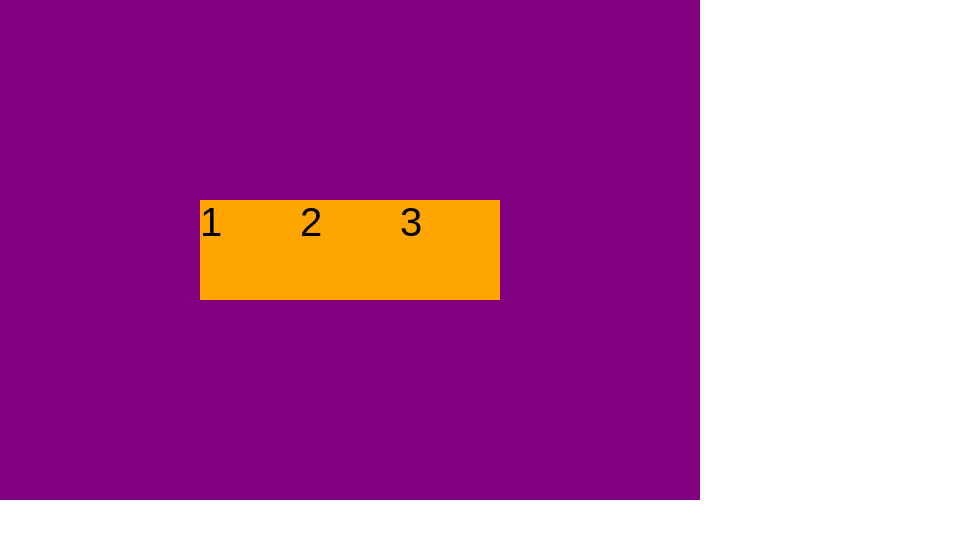
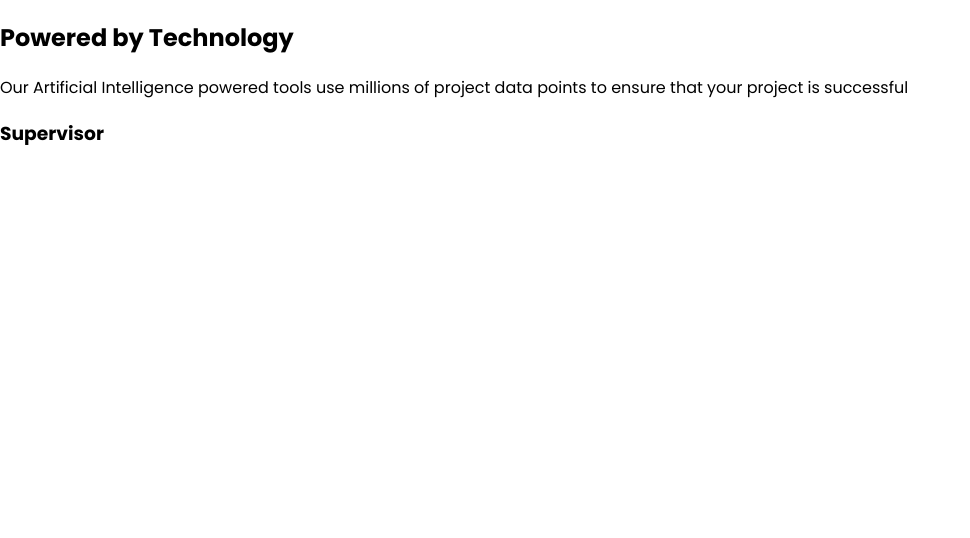
Before and after one commit to MacarenaCarrero/flexbox, a plain HTML site: page index.html in a window 1280 px wide. Shown: the whole page, without its empty margins (0-970 px from the left). Drawn offline with Linux system fonts and the light colour scheme.

Commit message:
praactica

```diff
--- a/css/styles.css
+++ b/css/styles.css
@@ -20,20 +20,5 @@ ul {
 }
 body {
   margin: 0;
-  font-family: sans-serif;
+  font-family: "poppins", sans-serif;
 }
-.container {
-  display: flex;
-  flex-direction;
-  align-items: center;
-  justify-content: center;
-  width: 700px;
-  height: 500px;
-  background-color: purple;
-}
-.box {
-  width: 100px;
-  height: 100px;
-  background-color: orange;
-  font-size: 40px;
-}
--- a/index.html
+++ b/index.html
@@ -3,14 +3,25 @@
 <head>
     <meta charset="UTF-8">
     <meta name="viewport" content="width=device-width, initial-scale=1.0">
+    <link rel="preconnect" href="https://fonts.googleapis.com">
+<link rel="preconnect" href="https://fonts.gstatic.com" crossorigin>
+<link href="https://fonts.googleapis.com/css2?family=Poppins:ital,wght@0,100;0,200;0,300;0,400;0,500;0,600;0,700;0,800;0,900;1,100;1,200;1,300;1,400;1,500;1,600;1,700;1,800;1,900&display=swap" rel="stylesheet">
     <link rel="stylesheet" href="css/styles.css">
     <title>Document</title>
 </head>
 <body>
-    <div class="container">
-        <div class="box">1</div>
-        <div class="box">2</div>
-        <div class="box">3</div>
-    </div>
+    <main>
+        <section>
+        <h2 class="title">Powered by Technology</h2>
+        <p class="description1">Our Artificial Intelligence powered tools use millions of project data points to ensure that your project is successful</p>
+    </section>
+    <section>
+        <div class="card">
+            <h3 class="subtitle">Supervisor</h3>
+
+        </div>
+    </section>
+    </main>
+
 </body>
 </html>
```
